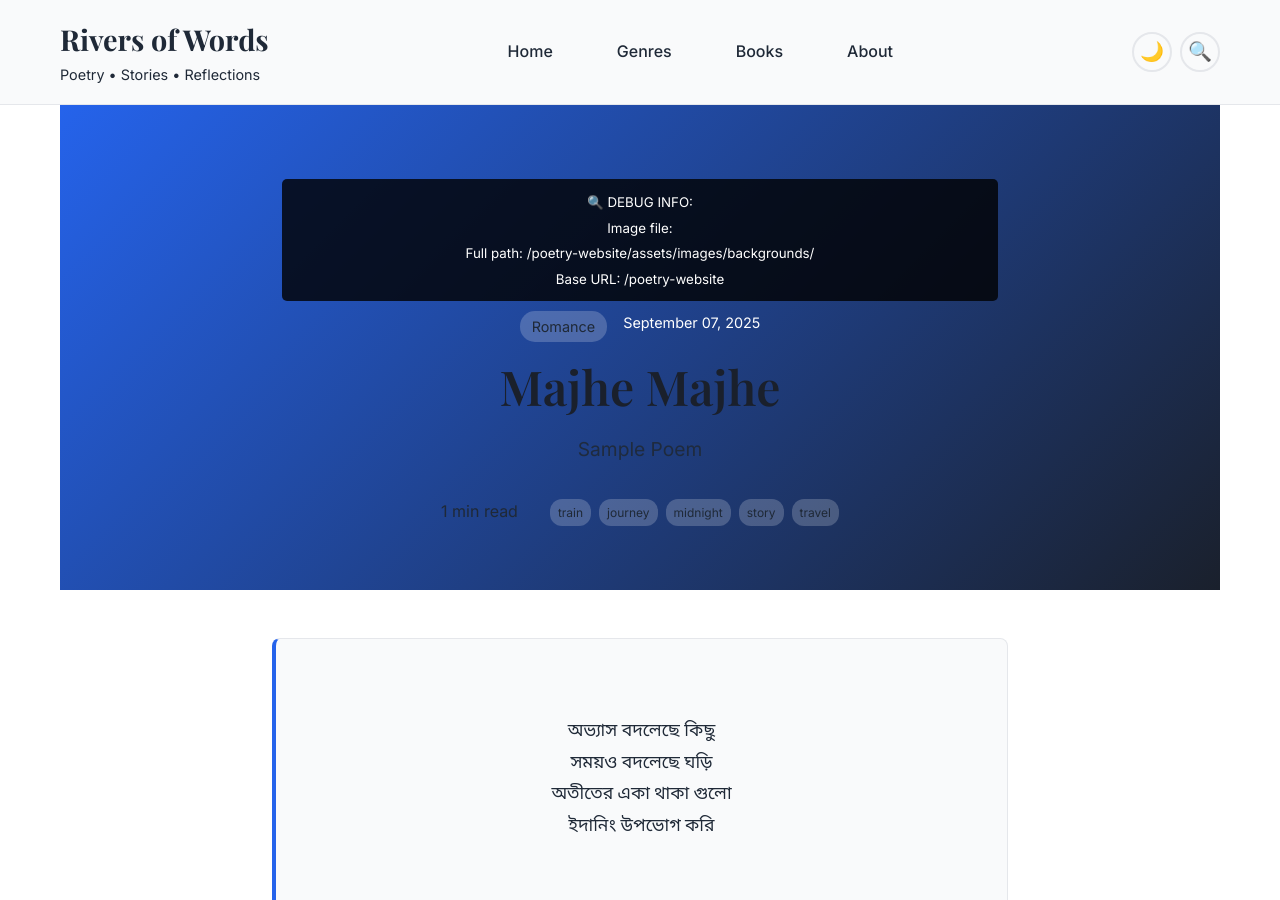
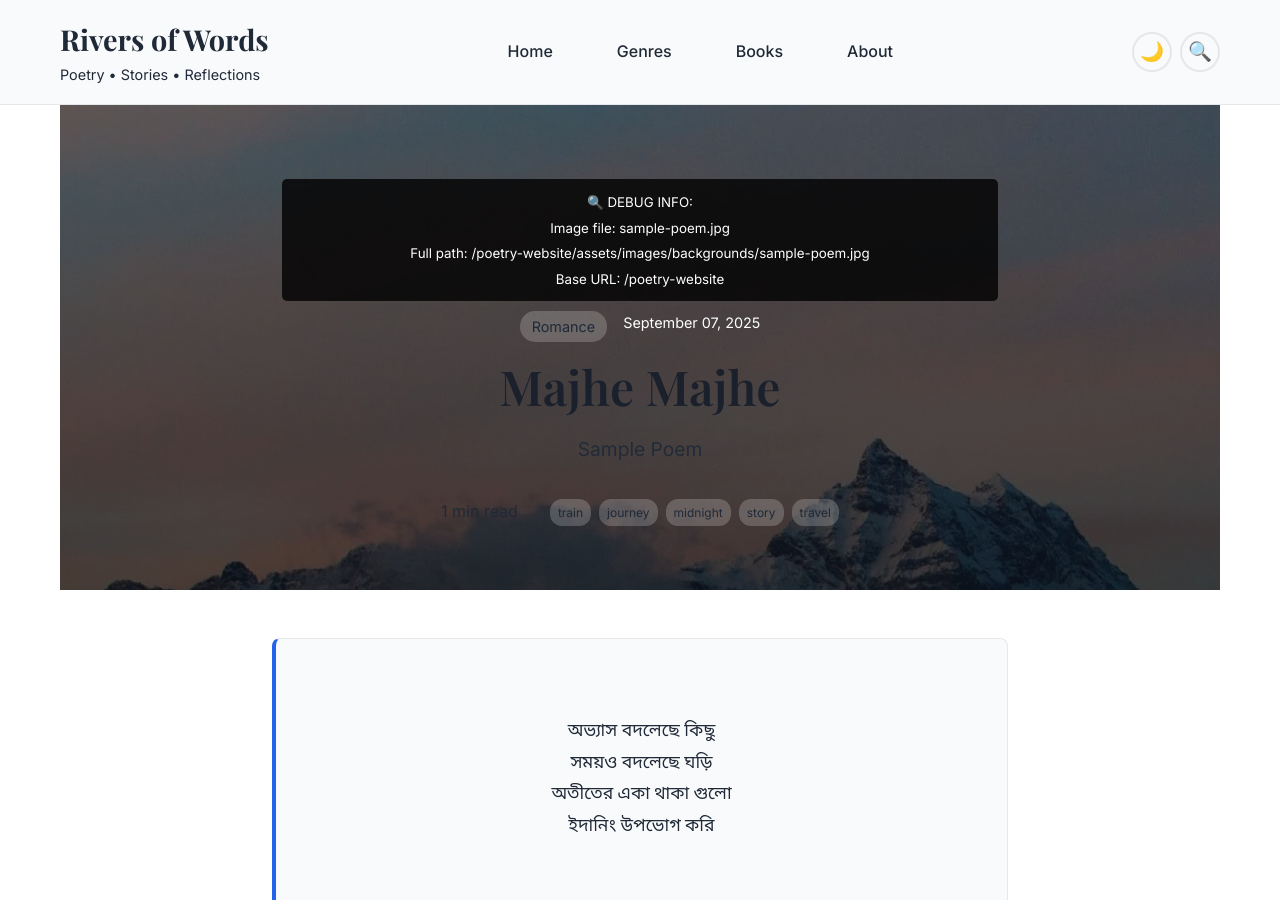
Before and after one commit to this-is-vivek/poetry-website, a Jekyll site: the page built from _poems/romance/sample-poem.md, in a window 1280 px wide and 900 px high. Built offline with Jekyll 4.4.1, drawn with Linux system fonts in a browser that asks for light colours.

Commit message:
Fixing Image and Background Color

```diff
--- a/_poems/romance/sample-poem.md
+++ b/_poems/romance/sample-poem.md
@@ -4,6 +4,7 @@ title: "Majhe Majhe"
 genre: romance
 date: 2025-09-07
 excerpt: "Sample Poem"
+background_image: "sample-poem.jpg"
 tags: [train, journey, midnight, story, travel]
 ---
 
```
